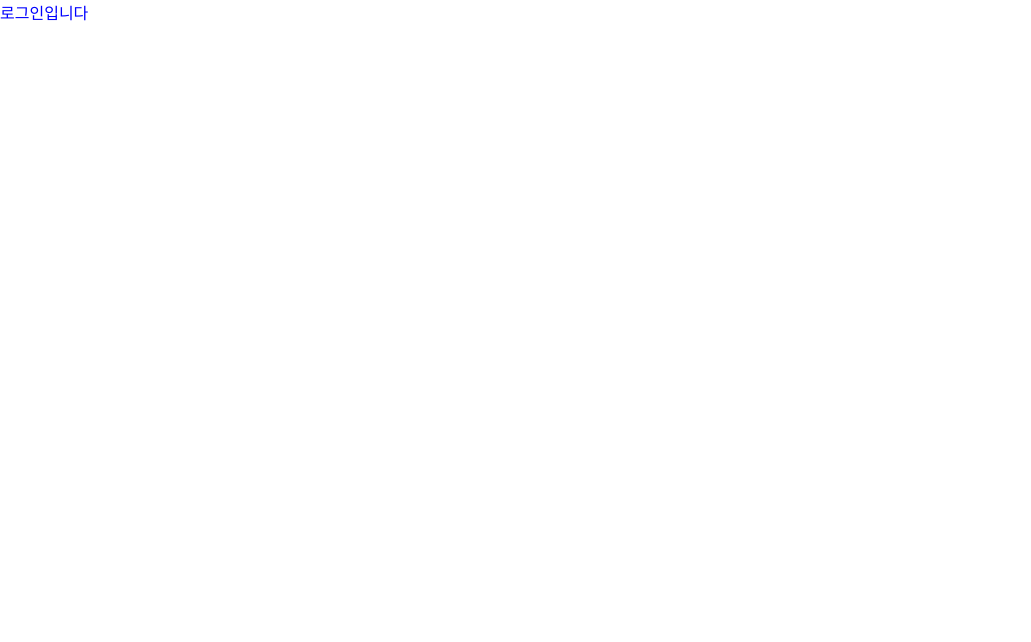
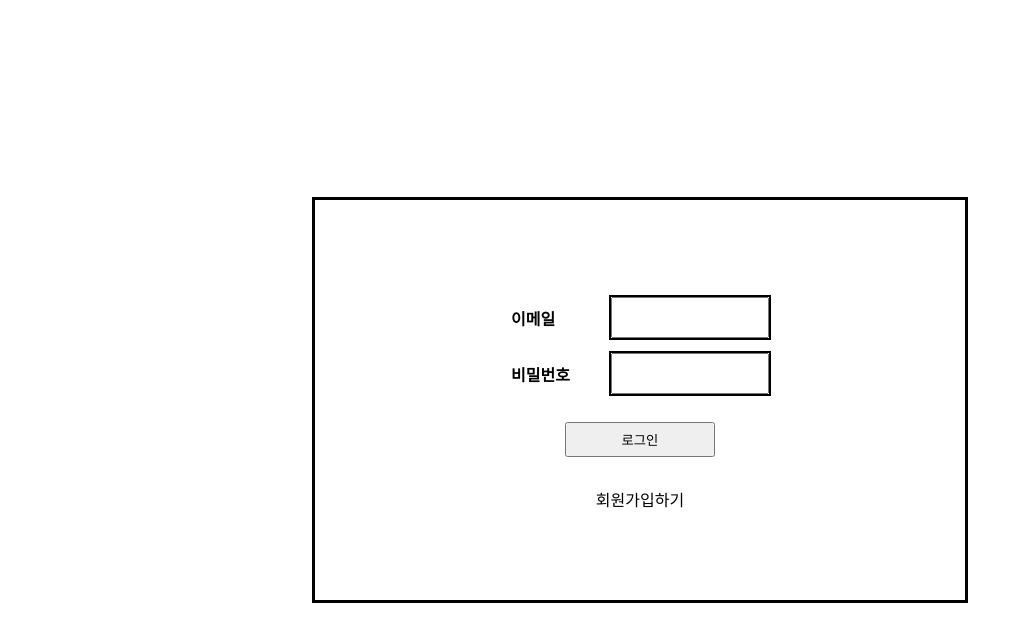
Before and after one commit to mongzii/wanted-pre-onboarding-frontend, a React (Create React App) app: page /signin in a window 1280 px wide. Shown: the top 642 px of the page, without its empty margins (0-1031 px from the left). Built offline with nearby package versions, Linux system fonts and the light colour scheme.

Commit message:
feat: login page 큰틀 마무리

```diff
--- a/src/Page/Login.js
+++ b/src/Page/Login.js
@@ -1,14 +1,72 @@
 import styled from "styled-components";
 
+const Body = styled.div`
+  //border: 3px solid black;
+  display: flex;
+  justify-content: center;
+  align-items: center;
+  height: 100vh;
+`;
 const Container = styled.div`
-  color: blue;
+  border: 3px solid black;
+  width: 650px;
+  height: 400px;
+  display: flex;
+  flex-direction: column;
+  justify-content: center;
+  align-items: center;
+`;
+
+const BoxStyle = styled.div`
+  //border: 5px solid red;
+  display: flex;
+  flex-direction: row;
+  justify-content: center;
+  align-items: center;
+  width: 70%;
+  > p {
+    //border: 1px solid red;
+    width: 100px;
+    font-weight: 600;
+  }
+  > input {
+    outline: 2px solid black;
+    height: 35px;
+    width: 150px;
+  }
+`;
+const LoginBtn = styled.button`
+  /* border: 1px solid blue; */
+  margin-top: 20px;
+  width: 150px;
+  height: 35px;
+  font-weight: 500;
+  cursor: pointer;
+`;
+const SignConnect = styled.div`
+  margin-top: 30px;
+  cursor: pointer;
+  font-weight: 500;
 `;
 
 function Login() {
   return (
-    <div>
-      <Container>로그인입니다</Container>
-    </div>
+    <>
+      <Body>
+        <Container>
+          <BoxStyle>
+            <p>이메일</p>
+            <input type="text" data-testid="email-input"></input>
+          </BoxStyle>
+          <BoxStyle>
+            <p>비밀번호</p>
+            <input type="password" data-testid="password-input"></input>
+          </BoxStyle>
+          <LoginBtn data-testid="signin-button">로그인</LoginBtn>
+          <SignConnect>회원가입하기</SignConnect>
+        </Container>
+      </Body>
+    </>
   );
 }
 
```
